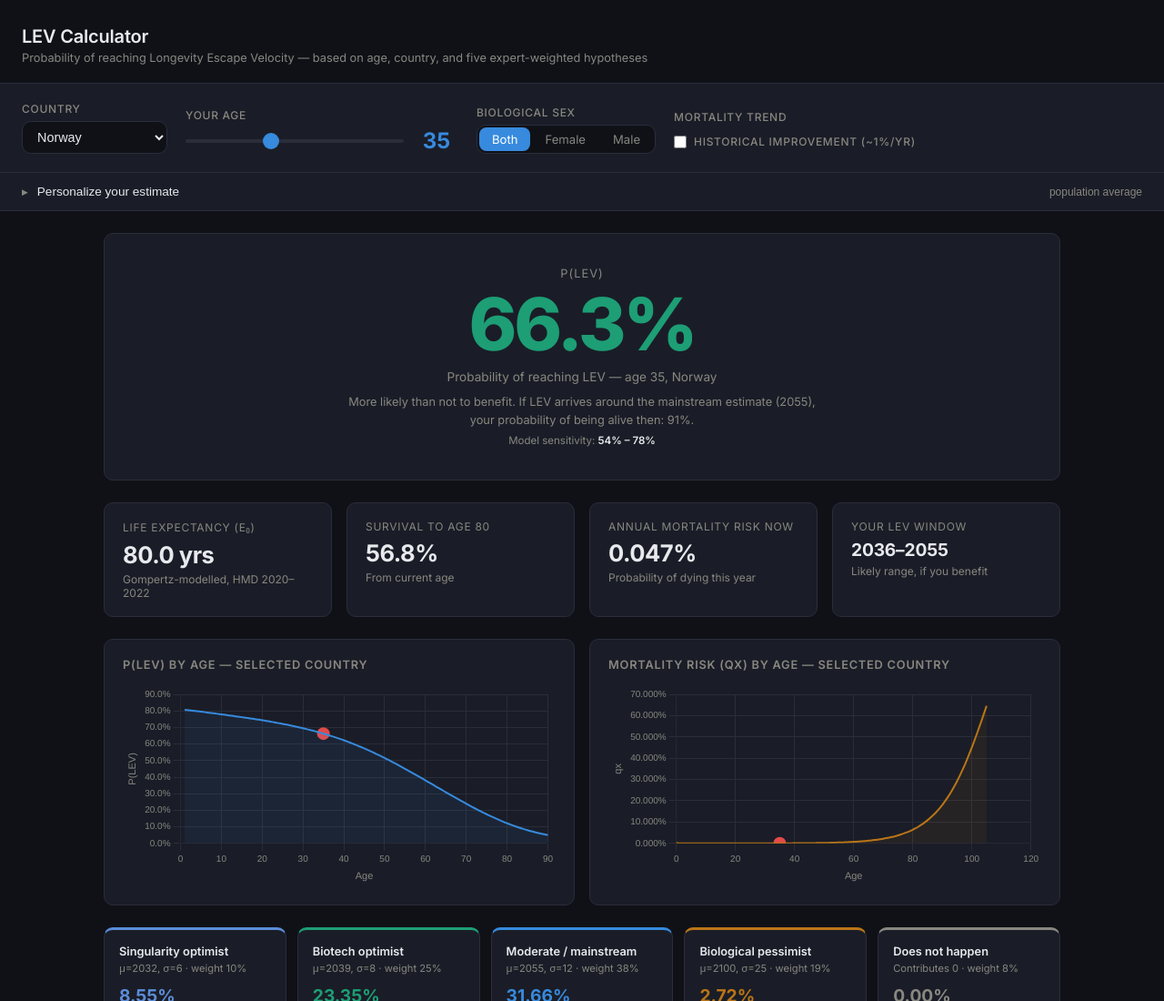
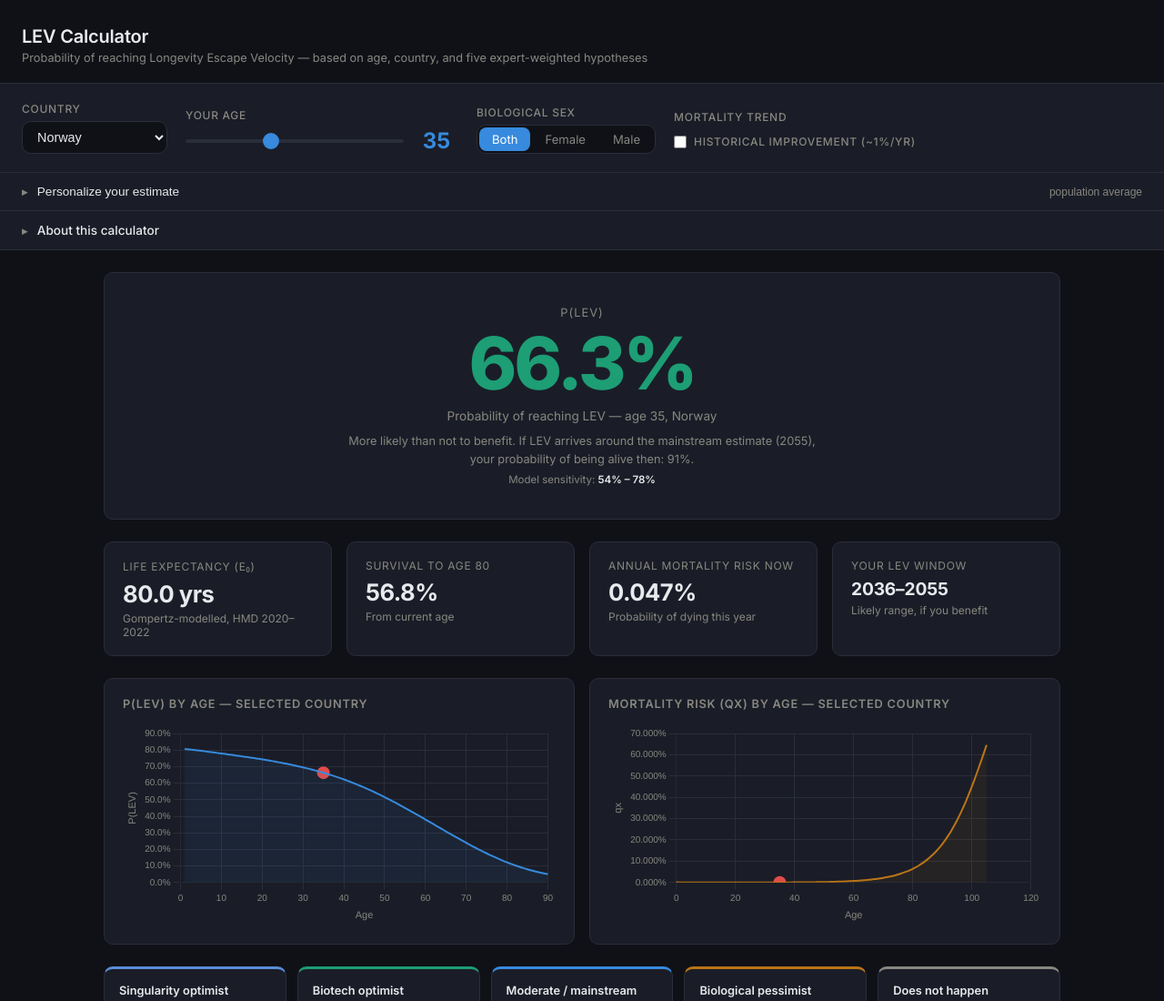
Before and after one commit to fredrsat/LEV, a website built with Vite: page index.html in a window 1280 px wide. Shown: the top 1100 px of the page at 91% size. Built offline with nearby package versions, Linux system fonts and the light colour scheme.

Commit message:
Add About panel and fix >99% survival display
- About panel (collapsible): explains LEV concept, what P(LEV) means,
  what the model does not capture (accidents, individual variation,
  rare events), and key limitations and caveats
- Context text: cap survival display at >99% instead of rounding to
  100% for young ages, avoiding misleading certainty

Co-Authored-By: Claude Sonnet 4.6 <noreply@anthropic.com>

```diff
--- a/index.html
+++ b/index.html
@@ -72,6 +72,51 @@
     </div>
   </div>
 
+  <div class="about-panel">
+    <button class="about-toggle" id="about-toggle" aria-expanded="false">
+      <span class="risk-arrow">▶</span>
+      <span>About this calculator</span>
+    </button>
+    <div class="about-body" id="about-body">
+      <div class="about-body-inner">
+
+        <div class="about-grid">
+          <div class="about-section">
+            <h3>What is Longevity Escape Velocity?</h3>
+            <p>LEV is the point at which medical technology can extend a person's remaining life expectancy by more than one year for every year that passes. Once reached, aging becomes a problem that science stays ahead of indefinitely. The concept was popularised by biogerontologist Aubrey de Grey.</p>
+          </div>
+
+          <div class="about-section">
+            <h3>What does P(LEV) mean?</h3>
+            <p>It is the probability that LEV is achieved <em>and</em> you are still alive when it happens — weighted across five expert-calibrated scenarios for when LEV might arrive. A high number means: the most likely scenarios for LEV timing align well with your expected remaining lifespan.</p>
+          </div>
+
+          <div class="about-section">
+            <h3>What the model does <em>not</em> capture</h3>
+            <p>Survival probabilities are based on <strong>population-average mortality tables</strong>. They reflect statistical averages across millions of people — not individual circumstances. The model does not account for:</p>
+            <ul>
+              <li>Accidents, violence, or other external causes at an individual level</li>
+              <li>Rare or unpredictable events (pandemics, wars, personal illness)</li>
+              <li>Individual genetic or lifestyle factors beyond those in the risk panel</li>
+            </ul>
+            <p>A young person seeing a high probability should read it as: <em>"if nothing unusual happens, the average person your age would likely be alive when LEV arrives."</em> Individual outcomes will vary widely.</p>
+          </div>
+
+          <div class="about-section">
+            <h3>Uncertainty and limitations</h3>
+            <ul>
+              <li><strong>The hypotheses are not scientific consensus.</strong> They are a best-effort calibration against expert forecasts as of March 2026. The model sensitivity range illustrates how much the result depends on which scenario you believe.</li>
+              <li><strong>Static mortality assumption.</strong> The model applies today's mortality rates until LEV arrives, except when the historical trend option is enabled.</li>
+              <li><strong>Both-sexes data.</strong> The sex toggle applies an approximate multiplier. Actual sex-specific HMD tables are a planned improvement.</li>
+              <li><strong>This is not medical or financial advice.</strong></li>
+            </ul>
+          </div>
+        </div>
+
+      </div>
+    </div>
+  </div>
+
   <main>
 
     <div class="hero">
--- a/src/main.js
+++ b/src/main.js
@@ -101,7 +101,7 @@ function update() {
   // Context text
   const yearsToMainstream = Math.max(0, 2055 - CURRENT_YEAR);
   const survToMainstream  = survivalProb(currentAge, yearsToMainstream, qx, imp);
-  const mainPct = Math.round(survToMainstream * 100);
+  const mainPctDisplay = survToMainstream >= 0.995 ? '>99%' : `${Math.round(survToMainstream * 100)}%`;
   let interp;
   if      (p >= 0.70) interp = 'Strong odds of benefiting from LEV.';
   else if (p >= 0.50) interp = 'More likely than not to benefit.';
@@ -109,7 +109,7 @@ function update() {
   else if (p >= 0.15) interp = 'A realistic but uncertain prospect.';
   else if (p >= 0.05) interp = 'A small but non-negligible chance.';
   else                interp = 'Very unlikely given current models.';
-  probContext.textContent = `${interp} If LEV arrives around the mainstream estimate (2055), your probability of being alive then: ${mainPct}%.`;
+  probContext.textContent = `${interp} If LEV arrives around the mainstream estimate (2055), your probability of being alive then: ${mainPctDisplay}.`;
 
   // Uncertainty bounds
   const bounds = pLEVBounds(currentAge, qx, imp);
@@ -473,6 +473,14 @@ async function init() {
     update();
   });
 
+  document.getElementById('about-toggle').addEventListener('click', () => {
+    const body = document.getElementById('about-body');
+    const btn  = document.getElementById('about-toggle');
+    const open = body.classList.toggle('open');
+    btn.setAttribute('aria-expanded', open);
+    btn.querySelector('.risk-arrow').textContent = open ? '▼' : '▶';
+  });
+
   riskToggle.addEventListener('click', () => {
     const open = riskBody.classList.toggle('open');
     riskToggle.setAttribute('aria-expanded', open);
--- a/src/style.css
+++ b/src/style.css
@@ -362,6 +362,82 @@ main {
   color: var(--muted);
 }
 
+/* ── About panel ── */
+.about-panel {
+  background: var(--surface);
+  border-bottom: 1px solid var(--border);
+}
+
+.about-toggle {
+  width: 100%;
+  background: none;
+  border: none;
+  color: var(--text);
+  padding: 13px 24px;
+  display: flex;
+  align-items: center;
+  gap: 10px;
+  font-size: 0.85rem;
+  font-weight: 500;
+  cursor: pointer;
+  text-align: left;
+  transition: background 0.15s;
+  font-family: inherit;
+}
+.about-toggle:hover { background: rgba(255,255,255,0.03); }
+
+.about-body {
+  max-height: 0;
+  overflow: hidden;
+  transition: max-height 0.35s ease;
+}
+.about-body.open { max-height: 1200px; }
+
+.about-body-inner {
+  padding: 4px 24px 24px;
+}
+
+.about-grid {
+  display: grid;
+  grid-template-columns: repeat(2, 1fr);
+  gap: 20px;
+  margin-top: 8px;
+}
+
+.about-section h3 {
+  font-size: 0.78rem;
+  font-weight: 600;
+  text-transform: uppercase;
+  letter-spacing: 0.05em;
+  color: var(--muted);
+  margin-bottom: 8px;
+}
+
+.about-section p,
+.about-section li {
+  font-size: 0.82rem;
+  color: var(--text);
+  line-height: 1.65;
+  opacity: 0.85;
+}
+
+.about-section ul {
+  padding-left: 1.2em;
+  margin-top: 6px;
+  display: flex;
+  flex-direction: column;
+  gap: 4px;
+}
+
+.about-section p + p { margin-top: 8px; }
+
+.about-section strong { color: var(--text); opacity: 1; font-weight: 600; }
+.about-section em { color: var(--muted); font-style: italic; }
+
+@media (max-width: 700px) {
+  .about-grid { grid-template-columns: 1fr; }
+}
+
 /* ── Footer ── */
 footer {
   max-width: 1100px;
```
